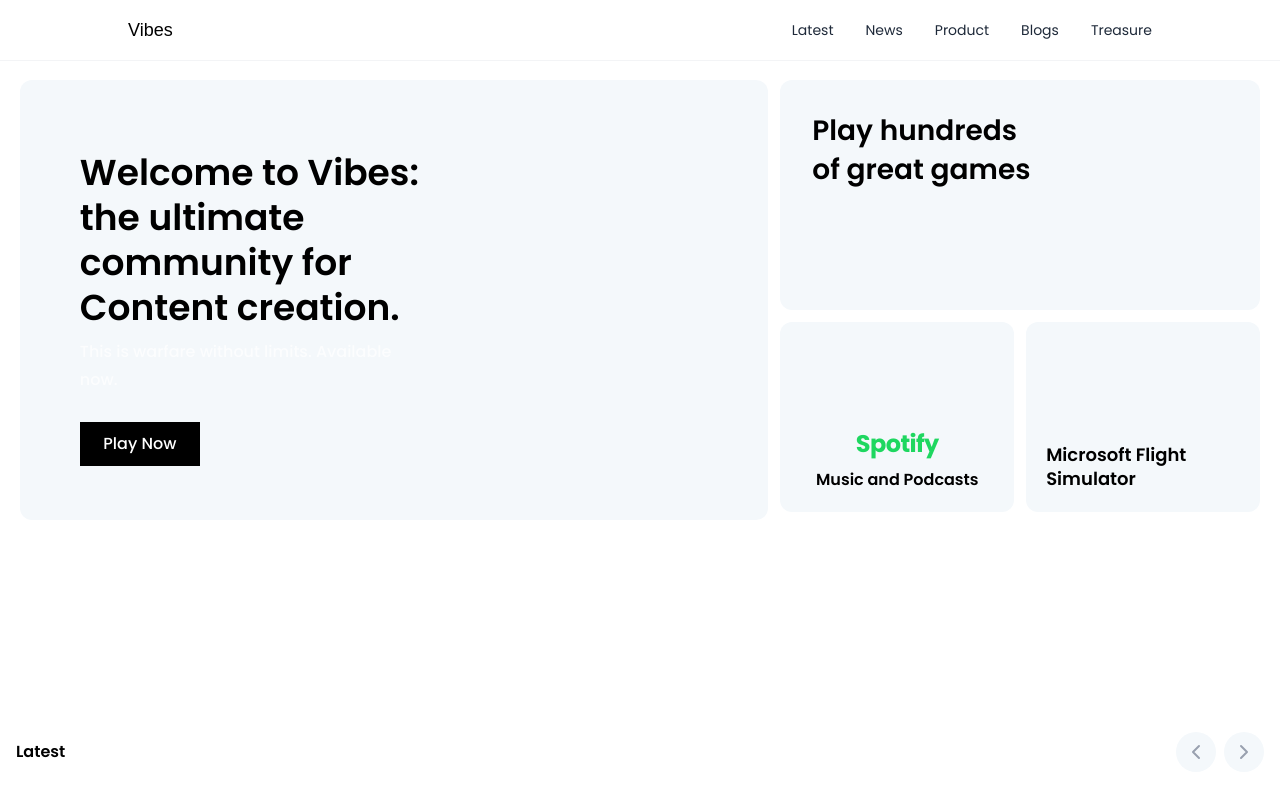
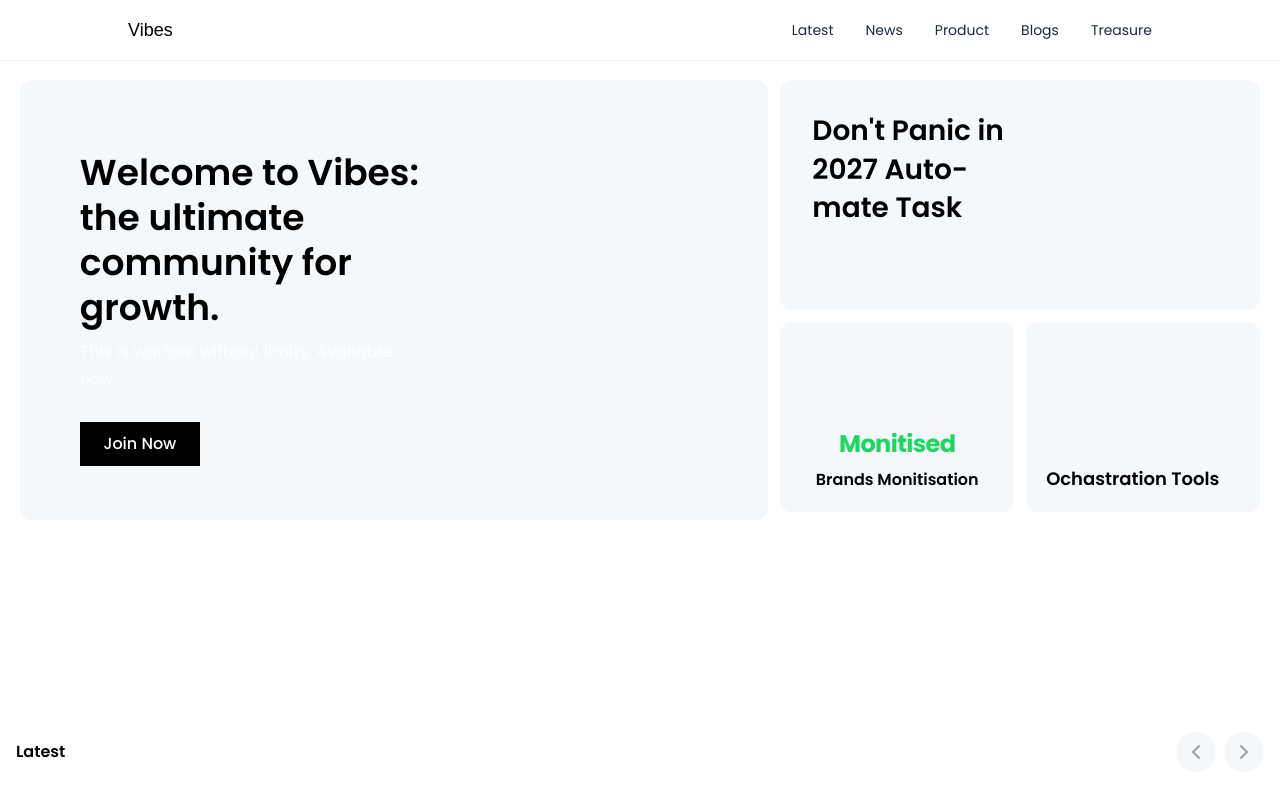
Before and after one commit to wanangwazimbadancing-sudo/vibes-official-community, a React (Vite) app in the folder client/: page / in a window 1280 px wide. Shown: the top 800 px of the page. Built offline with nearby package versions, Linux system fonts and the light colour scheme; a web font is replaced by a local one.

Commit message:
improvements

```diff
--- a/client/index.html
+++ b/client/index.html
@@ -4,7 +4,7 @@
     <meta charset="UTF-8" />
     <link rel="icon" type="image/svg+xml" href="/favicon.ico" />
     <meta name="viewport" content="width=device-width, initial-scale=1.0" />
-    <title> Vibes |  community for content creators</title>
+    <title> Vibes   community for content creators</title>
   </head>
   <body>
     <div id="root"></div>
--- a/client/src/Components/Herosection.jsx
+++ b/client/src/Components/Herosection.jsx
@@ -8,7 +8,7 @@ const Herosection = () => {
                     <div className="absolute inset-0 bg-[#f4f8fb]" />
                     <div className="relative z-10 w-full max-w-[470px] px-6 py-10 sm:px-10 lg:px-[8%]">
                         <h1 className="mt-4 text-3xl font-semibold leading-tight sm:text-4xl">
-                            Welcome to Vibes: the ultimate community for Content creation.
+                            Welcome to Vibes: the ultimate community for growth.
                         </h1>
                         <p className="mt-2 max-w-sm text-base font-medium leading-7 text-white/70">
                             This is warfare without limits. Available now.
@@ -17,7 +17,7 @@ const Herosection = () => {
                             href="#latest"
                             className="mt-7 inline-flex min-h-11 min-w-30 items-center justify-center  bg-black text-white px-2 text-base font-medium"
                         >
-                            Play Now
+                            Join Now
                         </a>
                     </div>
                 </article>
@@ -27,7 +27,7 @@ const Herosection = () => {
 
                         <div className="absolute inset-0 bg-[#f4f8fb]" />
                         <h2 className="relative max-w-[290px] px-6 py-8 text-2xl font-semibold leading-snug sm:px-8 sm:text-[28px]">
-                            Play hundreds of great games
+                            Don't Panic in 2027 Auto-mate Task
                         </h2>
                     </article>
 
@@ -35,8 +35,8 @@ const Herosection = () => {
 
                         <div className="absolute inset-0 bg-[#f4f8fb]" />
                         <div className="relative z-10 px-3 pb-5 pt-10 text-center">
-                            <p className="text-xl font-bold tracking-tight text-[#1ed760] sm:text-2xl">Spotify</p>
-                            <h2 className="mt-2 text-sm font-semibold sm:text-base">Music and Podcasts</h2>
+                            <p className="text-xl font-bold tracking-tight text-[#1ed760] sm:text-2xl">Monitised</p>
+                            <h2 className="mt-2 text-sm font-semibold sm:text-base">Brands Monitisation</h2>
                         </div>
                     </article>
 
@@ -44,7 +44,7 @@ const Herosection = () => {
 
                         <div className="absolute inset-0 bg-[#f4f8fb]" />
                         <h2 className="relative z-10 p-4 text-base font-semibold leading-snug sm:p-5 sm:text-lg">
-                            Microsoft Flight Simulator
+                            Ochastration Tools
                         </h2>
                     </article>
                 </div>
```
